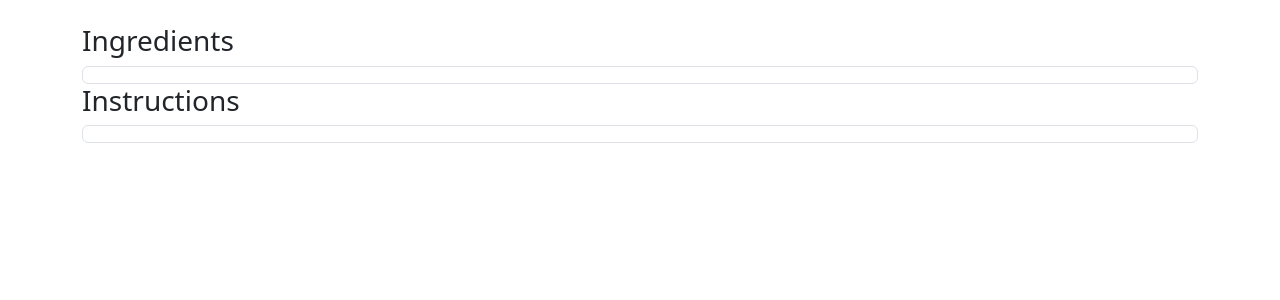
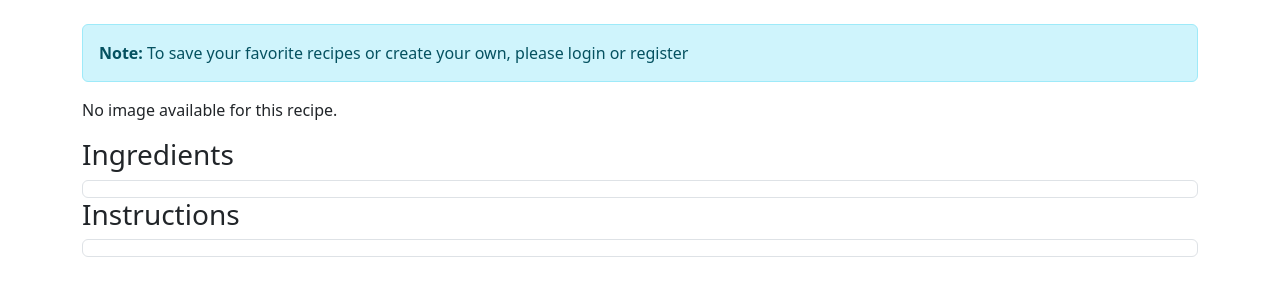
Before and after one commit to KTenpa/Flavor-Library, a Flask app: page /my_recipe/1 in a window 1280 px wide. Shown: the part 88-388 px from the top of the page. Run offline with Flask 3, Linux system fonts and the light colour scheme.

Commit message:
Refactor recipe functionality: Removed 'Save Recipe' button for already saved recipes, Added input for recipe image URL when creating a recipe, Added delete button for user-created recipes

```diff
--- a/app.py
+++ b/app.py
@@ -7,15 +7,19 @@ from forms import RegistrationForm, LoginForm, RecipeForm
 from sqlalchemy.exc import IntegrityError
 from dotenv import load_dotenv
 import os
+from flask_caching import Cache
+
 
 load_dotenv()
 
 app = Flask(__name__)
-app.config['SECRET_KEY'] = os.getenv('SECRET_KEY', 'default_secret_key')
+app.config['SECRET_KEY'] = os.getenv('SECRET_KEY')
 app.config['SQLALCHEMY_DATABASE_URI'] = os.getenv('DATABASE_URL')
 app.config['SQLALCHEMY_TRACK_MODIFICATIONS'] = False
 
 db.init_app(app)
+
+cache = Cache(app, config={'CACHE_TYPE': 'simple'})
 
 login_manager = LoginManager()
 login_manager.init_app(app)
@@ -29,6 +33,7 @@ def load_user(user_id):
 
 with app.app_context():
    db.create_all()
+
 
 @app.route('/register', methods=['GET', 'POST'])
 def register():
@@ -60,6 +65,7 @@ def register():
 
     return render_template('register.html', form=form)
 
+
 @app.route('/login', methods=['GET', 'POST'])
 def login():
     """
@@ -79,6 +85,7 @@ def login():
             flash('Login unsuccessful. Please check email and password.', 'danger')
     return render_template('login.html', form=form)
 
+
 @app.route('/logout')
 @login_required
 def logout():
@@ -88,6 +95,7 @@ def logout():
     """
     logout_user()
     return redirect(url_for('index'))
+
 
 @app.route('/', methods=['GET', 'POST'])
 def index():
@@ -136,17 +144,32 @@ def view_recipe(recipe_id):
     - Fetches recipe data from Spoonacular API using the recipe's ID
     - Displays the recipe details on the 'view_recipe.html' page
     """
+    # Check if the recipe data is already cached
+    cached_recipe = cache.get(f"recipe_{recipe_id}")
+    if cached_recipe:
+        recipe = cached_recipe
+    else:
+        # If not cached, fetch the recipe data from Spoonacular API
+        url = f'https://api.spoonacular.com/recipes/{recipe_id}/information'
+        params = {
+            'apiKey': API_KEY,
+        }
+
+        response = requests.get(url, params=params)
+        if response.status_code == 200:
+            recipe = response.json()
+            # Cache the recipe data for 1 hour
+            cache.set(f"recipe_{recipe_id}", recipe, timeout=3600)
+        else:
+            return "Recipe not found", 404
+
     search_query = request.args.get('search_query', '')
-    url = f'https://api.spoonacular.com/recipes/{recipe_id}/information'
-    params = {
-        'apiKey': API_KEY,
-    }
+    # Check if the recipe is saved by the current user
+    already_saved = None
+    if current_user.is_authenticated:
+        already_saved = SavedRecipe.query.filter_by(user_id=current_user.id, recipe_id=recipe_id).first()
 
-    response = requests.get(url, params=params)
-    if response.status_code == 200:
-        recipe = response.json()
-        return render_template('view_recipe.html', recipe=recipe, search_query=search_query)
-    return "Recipe not found", 404
+    return render_template('view_recipe.html', recipe=recipe, search_query=search_query, already_saved=already_saved)
 
 
 @app.route('/my_recipe/<int:recipe_id>')
@@ -171,16 +194,39 @@ def create_recipe():
     """
     form = RecipeForm()
     if form.validate_on_submit():
-        recipe = UserRecipe(title=form.title.data,
-                            ingredients=form.ingredients.data,
-                        instructions=form.instructions.data,
-                        user_id=current_user.id
-                        )
+        recipe = UserRecipe(
+            title=form.title.data,
+            ingredients=form.ingredients.data,
+            instructions=form.instructions.data,
+            user_id=current_user.id,
+            image_url=form.image_url.data
+        )
         db.session.add(recipe)
         db.session.commit()
         flash('Your recipe has been created!', 'success')
         return redirect(url_for('index'))
     return render_template('create_recipe.html', form=form)
+
+
+@app.route('/delete_my_recipe/<int:recipe_id>', methods=['POST'])
+@login_required
+def delete_my_recipe(recipe_id):
+    """
+    - Route for deleting a recipe that the user created.
+    - Checks if the logged-in user is the owner of the recipe before deletion.
+    """
+    recipe = UserRecipe.query.get_or_404(recipe_id)
+
+    if recipe.user_id != current_user.id:
+        flash('You are not authorized to delete this recipe.', 'danger')
+        return redirect(url_for('my_recipes'))
+
+    db.session.delete(recipe)
+    db.session.commit()
+
+    flash('Your recipe has been deleted!', 'success')
+    return redirect(url_for('my_recipes'))
+
 
 @app.route('/save_recipe/<int:recipe_id>')
 @login_required
--- a/forms.py
+++ b/forms.py
@@ -1,6 +1,6 @@
 from flask_wtf import FlaskForm
 from wtforms import StringField, PasswordField, TextAreaField, SubmitField
-from wtforms.validators import DataRequired, Email, EqualTo, Length, ValidationError
+from wtforms.validators import DataRequired, Email, EqualTo, Length, ValidationError, URL
 import re
 
 
@@ -37,4 +37,5 @@ class RecipeForm(FlaskForm):
     title = StringField('Title', validators=[DataRequired()])
     ingredients = TextAreaField('Ingredients', validators=[DataRequired()])
     instructions = TextAreaField('Instructions', validators=[DataRequired()])
+    image_url = StringField('Image URL', validators=[URL(message="Please enter a valid image URL.")])
     submit = SubmitField('Create Recipe')
--- a/models.py
+++ b/models.py
@@ -32,6 +32,7 @@ class UserRecipe(db.Model):
     ingredients = db.Column(db.Text, nullable=False)
     instructions = db.Column(db.Text, nullable=False)
     user_id = db.Column(db.Integer, db.ForeignKey('user.id'), nullable=False)
+    image_url = db.Column(db.Text, nullable=True)
 
 class SavedRecipe(db.Model):
     id = db.Column(db.Integer, primary_key=True)
--- a/requirements.txt
+++ b/requirements.txt
@@ -1,3 +1,4 @@
+Flask-Caching==2.3.0
 app==0.0.1
 blinker==1.9.0
 certifi==2024.8.30
--- a/templates/base.html
+++ b/templates/base.html
@@ -1,5 +1,6 @@
 <!DOCTYPE html>
 <html lang="en">
+
 <head>
     <meta charset="UTF-8">
     <meta name="viewport" content="width=device-width, initial-scale=1.0">
@@ -7,21 +8,26 @@
     <link href="https://cdn.jsdelivr.net/npm/bootstrap@5.3.0-alpha1/dist/css/bootstrap.min.css" rel="stylesheet">
     <link rel="stylesheet" href="{{ url_for('static', filename='style.css') }}">
 </head>
+
 <body>
-    <header class="bg-dark text-white py-3 mb-4">
+    <header class="bg-dark text-white py-3 mb-4 sticky-top">
         <div class="container d-flex justify-content-between">
             <h1>Flavor Library</h1>
             <nav>
                 <ul class="nav">
                     <li class="nav-item"><a class="nav-link text-white" href="{{ url_for('index') }}">Home</a></li>
                     {% if current_user.is_authenticated %}
-                        <li class="nav-item"><a class="nav-link text-white" href="{{ url_for('create_recipe') }}">Create Recipe</a></li>
-                        <li class="nav-item"><a class="nav-link text-white" href="{{ url_for('my_recipes') }}">My Recipes</a></li>
-                        <li class="nav-item"><a class="nav-link text-white" href="{{ url_for('saved_recipes') }}">Saved Recipes</a></li>
+                    <li class="nav-item"><a class="nav-link text-white" href="{{ url_for('create_recipe') }}">Create
+                            Recipe</a></li>
+                    <li class="nav-item"><a class="nav-link text-white" href="{{ url_for('my_recipes') }}">My
+                            Recipes</a></li>
+                    <li class="nav-item"><a class="nav-link text-white" href="{{ url_for('saved_recipes') }}">Saved
+                            Recipes</a></li>
                     <li class="nav-item"><a class="nav-link text-white" href="{{ url_for('logout') }}">Logout</a></li>
                     {% else %}
                     <li class="nav-item"><a class="nav-link text-white" href="{{ url_for('login') }}">Login</a></li>
-                        <li class="nav-item"><a class="nav-link text-white" href="{{ url_for('register') }}">Register</a></li>
+                    <li class="nav-item"><a class="nav-link text-white" href="{{ url_for('register') }}">Register</a>
+                    </li>
                     {% endif %}
                 </ul>
             </nav>
@@ -42,9 +48,16 @@
     </div>
 
     <main class="container">
+        {% if not current_user.is_authenticated and request.endpoint not in ['login', 'register'] %}
+        <div class="alert alert-info mt-4">
+            <strong>Note:</strong> To save your favorite recipes or create your own, please login or register
+        </div>
+        {% endif %}
+
         {% block content %}{% endblock %}
     </main>
 
     <script src="https://cdn.jsdelivr.net/npm/bootstrap@5.3.0-alpha1/dist/js/bootstrap.bundle.min.js"></script>
 </body>
+
 </html>
--- a/templates/my_recipes.html
+++ b/templates/my_recipes.html
@@ -10,6 +10,9 @@
             <li class="list-group-item">
                 <h5>{{ recipe.title }}</h5>
                 <a href="{{ url_for('view_my_recipe', recipe_id=recipe.id) }}" class="btn btn-info">View Recipe</a>
+                <form action="{{ url_for('delete_my_recipe', recipe_id=recipe.id) }}" method="POST" style="display:inline;">
+                    <button type="submit" class="btn btn-danger" onclick="return confirm('Are you sure you want to delete this recipe?')">Delete Recipe</button>
+                </form>
             </li>
         {% endfor %}
     </ul>
--- a/templates/view_my_recipe.html
+++ b/templates/view_my_recipe.html
@@ -4,6 +4,13 @@
 
 {% block content %}
 <div class="recipe-details">
+    {% if recipe.image_url %}
+        <div class="recipe-image">
+            <img src="{{ recipe.image_url }}" alt="{{ recipe.title }}" class="img-fluid mb-3" style="max-width: 50%; height: auto;"/>
+        </div>
+    {% else %}
+        <p>No image available for this recipe.</p>
+    {% endif %}
     <h2>{{ recipe.title }}</h2>
     <h3>Ingredients</h3>
     <ul class="list-group">
```
Also changed, not shown: templates/create_recipe.html (+7 -0 lines), templates/view_recipe.html (+5 -3 lines), test_app.py (added, +103 -0 lines), Readme.md. Lines whose indentation alone changed are shown as unchanged.
